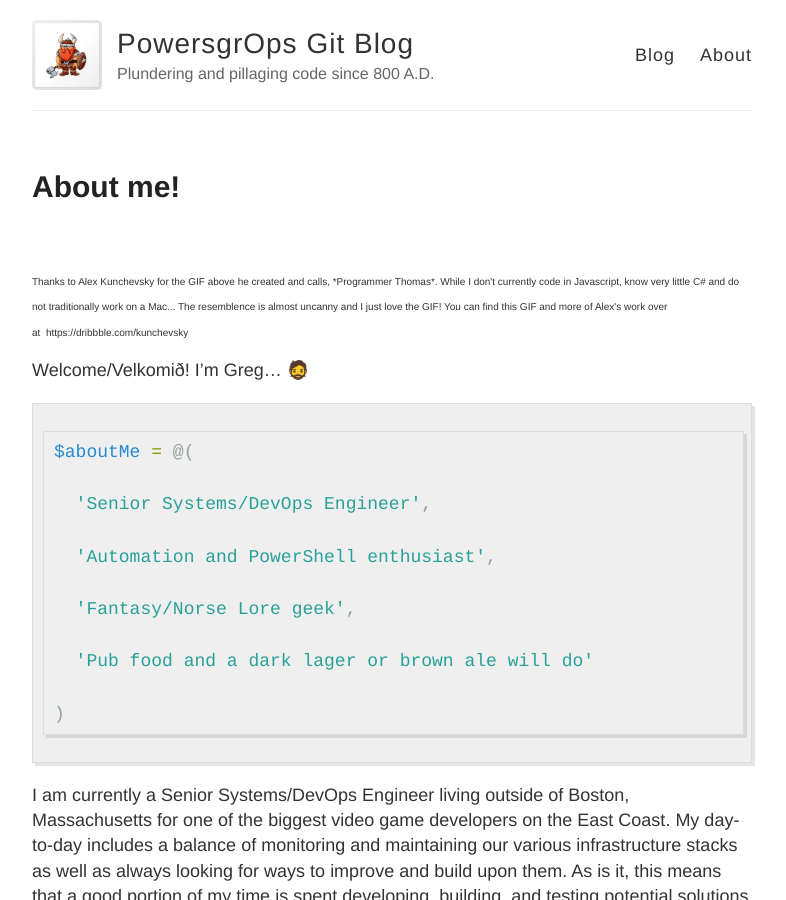
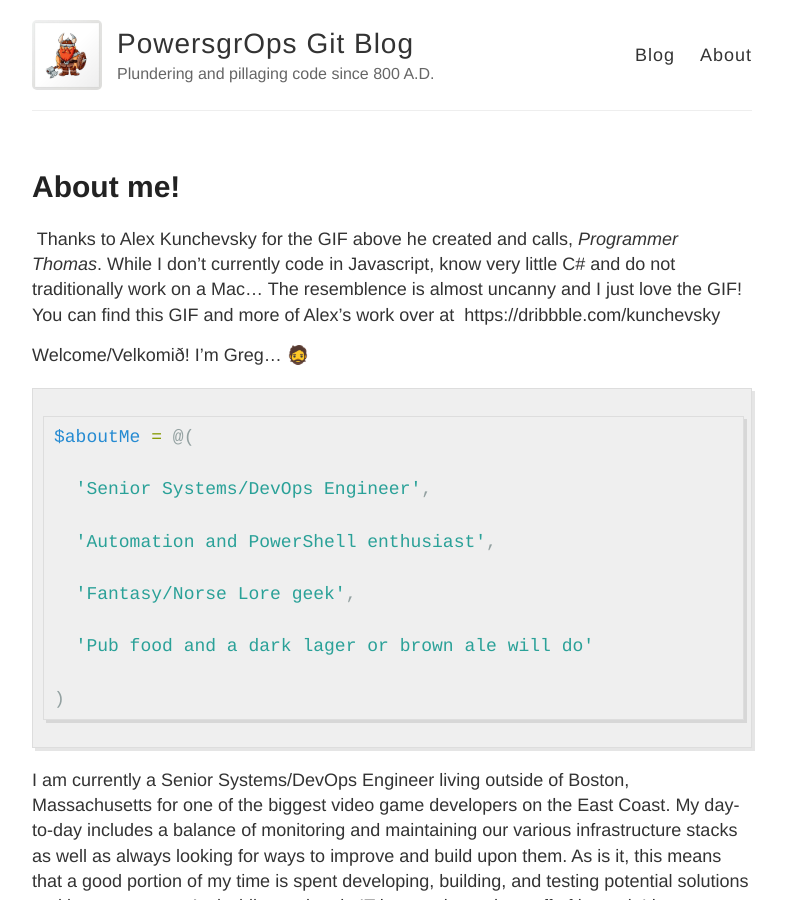
Before and after one commit to PowersgrOps/PowersgrOps.github.io, a Jekyll site: the page built from about.md, in a window 1280 px wide and 900 px high. Shown: the whole window, without its empty margins (248-1034 px from the left). Built offline with Jekyll 4.4.1, drawn with Linux system fonts in a browser that asks for light colours.

Commit message:
Updated about.md.

```diff
--- a/about.md
+++ b/about.md
@@ -5,7 +5,7 @@
 ---
 
 ![](./images/programmer.gif)
-<font size="1">Thanks to Alex Kunchevsky for the GIF above he created and calls, *Programmer Thomas*. While I don't currently code in Javascript, know very little C# and do not traditionally work on a Mac... The resemblence is almost uncanny and I just love the GIF! You can find this GIF and more of Alex's work over at  https://dribbble.com/kunchevsky</font>
+<sub>Thanks to Alex Kunchevsky for the GIF above he created and calls, *Programmer Thomas*. While I don't currently code in Javascript, know very little C# and do not traditionally work on a Mac... The resemblence is almost uncanny and I just love the GIF! You can find this GIF and more of Alex's work over at  https://dribbble.com/kunchevsky</sub>
 
 Welcome/Velkomið! I'm Greg... 🧔
 
```
